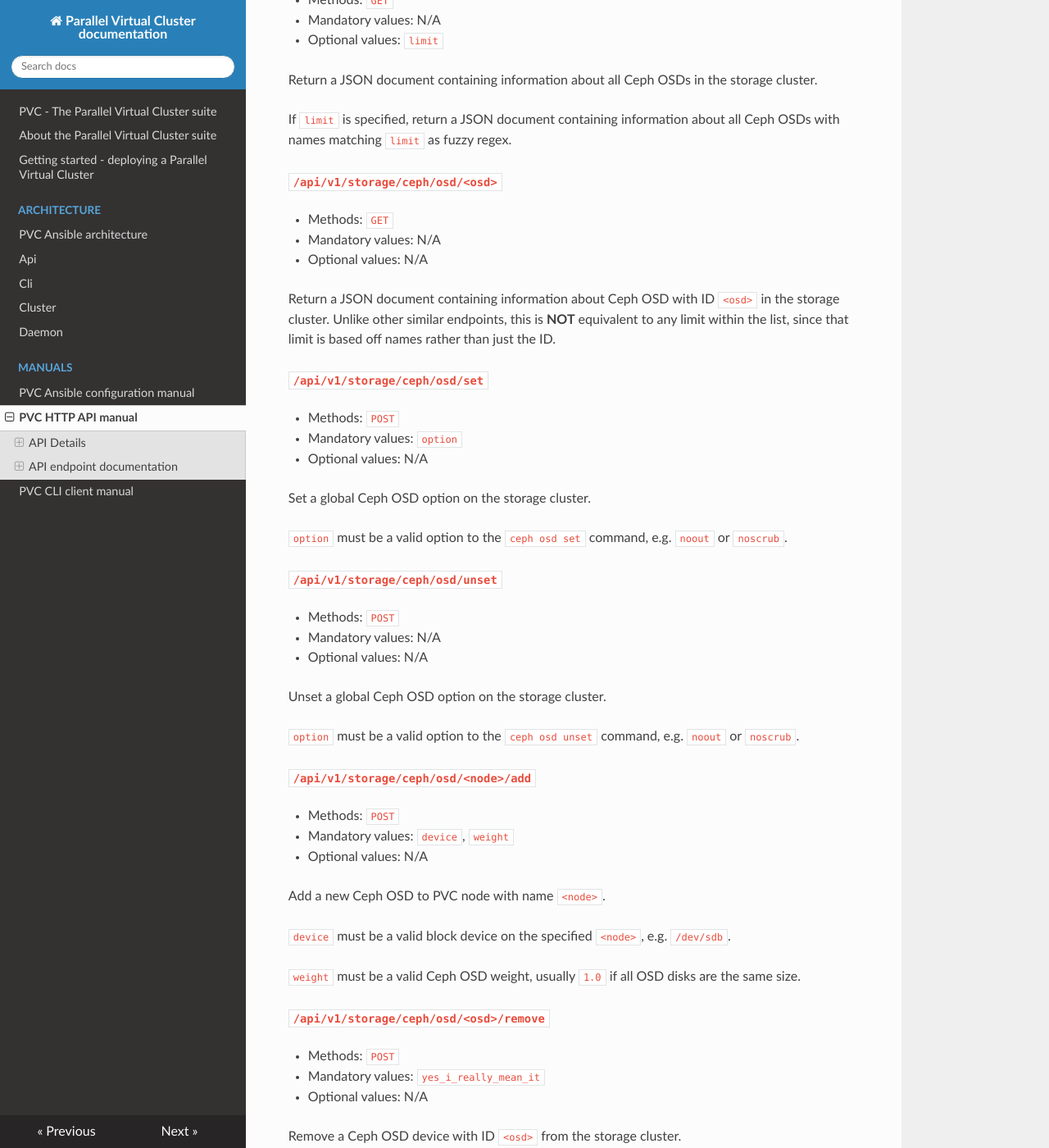
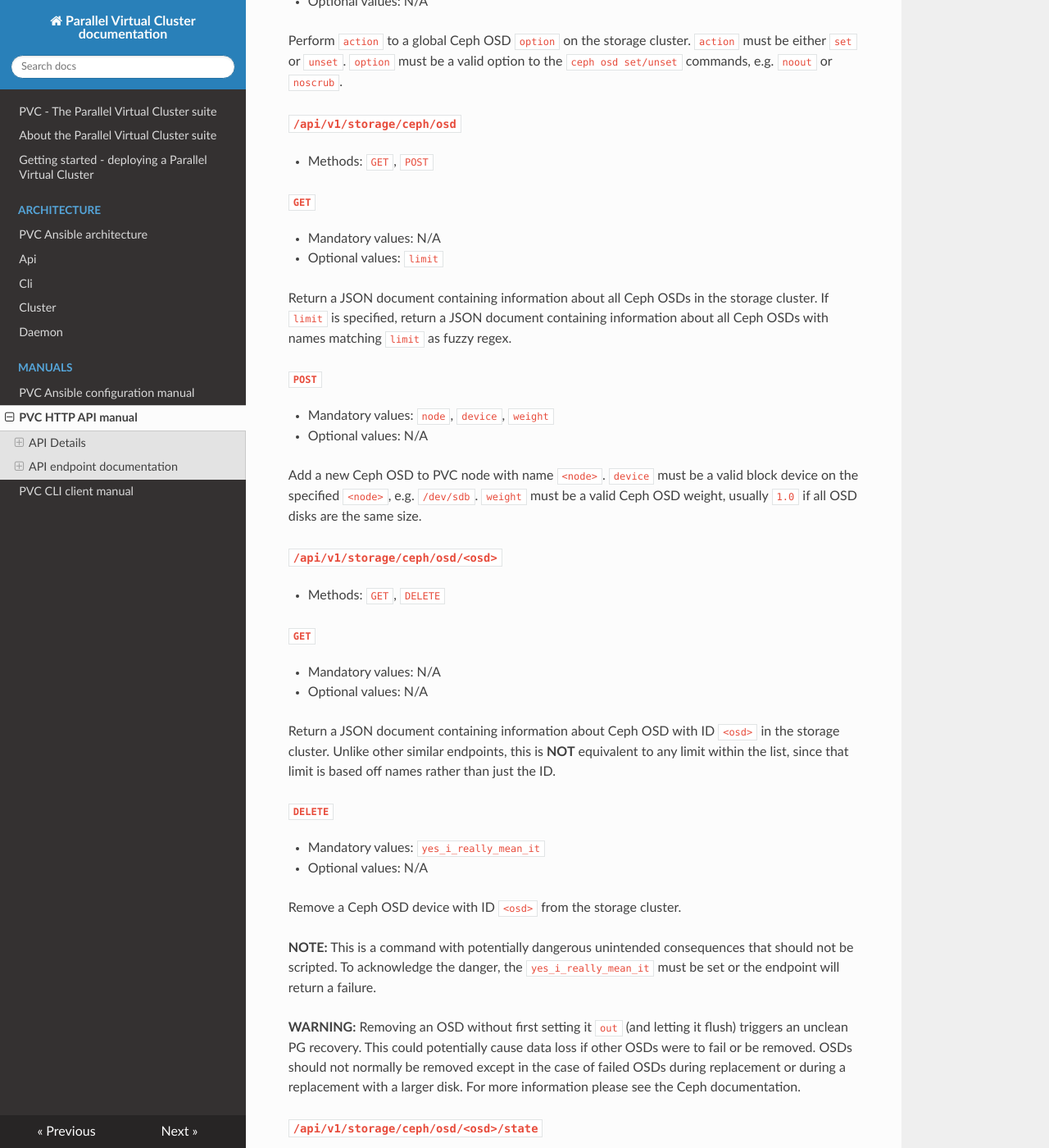
Before and after one commit to parallelvirtualcluster/pvc, an MkDocs documentation site: the page built from docs/manuals/api.md, in a window 1280 px wide and 1400 px high, scrolled down 13622 px. Shown: the whole window at 82% size. Built offline with MkDocs 1.6.1, drawn with Linux system fonts in a browser that asks for light colours; nearby versions of some CDN libraries; some of the changed text lies outside the part shown.

Commit message:
Update storage docs for RESTfulness

```diff
--- a/docs/manuals/api.md
+++ b/docs/manuals/api.md
@@ -384,9 +384,7 @@
  * Mandatory values: N/A
  * Optional values: N/A
 
-Return a JSON document containing information about the current Ceph cluster status.
-
-The JSON element `ceph_data` contains the raw output of a `ceph status` command.
+Return a JSON document containing information about the current Ceph cluster status. The JSON element `ceph_data` contains the raw output of a `ceph status` command.
 
 #### `/api/v1/storage/ceph/status`
  * Methods: `GET`
@@ -400,57 +398,40 @@
  * Mandatory values: N/A
  * Optional values: N/A
 
-Return a JSON document containing information about the current Ceph cluster utilization.
+Return a JSON document containing information about the current Ceph cluster utilization. The JSON element `ceph_data` contains the raw output of a `rados df` command.
 
-The JSON element `ceph_data` contains the raw output of a `rados df` command.
+#### `/api/v1/storage/ceph/cluster-option`
+ * Methods: `POST`
+ * Mandatory values: `action`, `option`
+ * Optional values: N/A
+
+Perform `action` to a global Ceph OSD `option` on the storage cluster. `action` must be either `set` or `unset`. `option` must be a valid option to the `ceph osd set/unset` commands, e.g. `noout` or `noscrub`.
 
 #### `/api/v1/storage/ceph/osd`
- * Methods: `GET`
+ * Methods: `GET`, `POST`
+
+###### `GET`
  * Mandatory values: N/A
  * Optional values: `limit`
 
-Return a JSON document containing information about all Ceph OSDs in the storage cluster.
+Return a JSON document containing information about all Ceph OSDs in the storage cluster. If `limit` is specified, return a JSON document containing information about all Ceph OSDs with names matching `limit` as fuzzy regex.
 
-If `limit` is specified, return a JSON document containing information about all Ceph OSDs with names matching `limit` as fuzzy regex.
+###### `POST`
+ * Mandatory values: `node`, `device`, `weight`
+ * Optional values: N/A
+
+Add a new Ceph OSD to PVC node with name `<node>`. `device` must be a valid block device on the specified `<node>`, e.g. `/dev/sdb`. `weight` must be a valid Ceph OSD weight, usually `1.0` if all OSD disks are the same size.
 
 #### `/api/v1/storage/ceph/osd/<osd>`
- * Methods: `GET`
+ * Methods: `GET`, `DELETE`
+
+###### `GET`
  * Mandatory values: N/A
  * Optional values: N/A
 
 Return a JSON document containing information about Ceph OSD with ID `<osd>` in the storage cluster. Unlike other similar endpoints, this is **NOT** equivalent to any limit within the list, since that limit is based off names rather than just the ID.
 
-#### `/api/v1/storage/ceph/osd/set`
- * Methods: `POST`
- * Mandatory values: `option`
- * Optional values: N/A
-
-Set a global Ceph OSD option on the storage cluster.
-
-`option` must be a valid option to the `ceph osd set` command, e.g. `noout` or `noscrub`.
-
-#### `/api/v1/storage/ceph/osd/unset`
- * Methods: `POST`
- * Mandatory values: N/A
- * Optional values: N/A
-
-Unset a global Ceph OSD option on the storage cluster.
-
-`option` must be a valid option to the `ceph osd unset` command, e.g. `noout` or `noscrub`.
-
-#### `/api/v1/storage/ceph/osd/<node>/add`
- * Methods: `POST`
- * Mandatory values: `device`, `weight`
- * Optional values: N/A
-
-Add a new Ceph OSD to PVC node with name `<node>`.
-
-`device` must be a valid block device on the specified `<node>`, e.g. `/dev/sdb`.
-
-`weight` must be a valid Ceph OSD weight, usually `1.0` if all OSD disks are the same size.
-
-#### `/api/v1/storage/ceph/osd/<osd>/remove`
- * Methods: `POST`
+###### `DELETE`
  * Mandatory values: `yes_i_really_mean_it`
  * Optional values: N/A
 
@@ -458,49 +439,48 @@
 
 **NOTE:** This is a command with potentially dangerous unintended consequences that should not be scripted. To acknowledge the danger, the `yes_i_really_mean_it` must be set or the endpoint will return a failure.
 
-**WARNING:** Removing an OSD without first setting it `out` (and letting it flush) triggers an unclean PG recovery. This could potentially cause data loss if other OSDs were to fail or be removed. OSDs should not normally be removed except in the case of failed OSDs during replacement or during a replacement with a larger disk.
+**WARNING:** Removing an OSD without first setting it `out` (and letting it flush) triggers an unclean PG recovery. This could potentially cause data loss if other OSDs were to fail or be removed. OSDs should not normally be removed except in the case of failed OSDs during replacement or during a replacement with a larger disk. For more information please see the Ceph documentation.
 
-#### `/api/v1/storage/ceph/osd/<osd>/in`
- * Methods: `POST`
+#### `/api/v1/storage/ceph/osd/<osd>/state`
+ * Methods: `GET`, `POST`
+
+###### `GET`
  * Mandatory values: N/A
  * Optional values: N/A
 
-Set in (active) a Ceph OSD device with ID `<osd>` in the storage cluster.
+Return the state state of OSD `<osd>`.
 
-#### `/api/v1/storage/ceph/osd/<osd>/out`
- * Methods: `POST`
- * Mandatory values: N/A
+###### `POST`
+ * Mandatory values: `state`
  * Optional values: N/A
 
-Set out (inactive) a Ceph OSD device with ID `<osd>` in the storage cluster.
+Set a Ceph OSD device with ID `<osd>` to `state`. `state` must be either `in` or `out`.
 
 #### `/api/v1/storage/ceph/pool`
- * Methods: `GET`
+ * Methods: `GET`, `POST`
+
+###### `GET`
  * Mandatory values: N/A
  * Optional values: `limit`
 
-Return a JSON document containing information about all Ceph RBD pools in the storage cluster.
+Return a JSON document containing information about all Ceph RBD pools in the storage cluster. If `limit` is specified, return a JSON document containing information about all Ceph RBD pools with names matching `limit` as fuzzy regex.
 
-If `limit` is specified, return a JSON document containing information about all Ceph RBD pools with names matching `limit` as fuzzy regex.
+###### `POST`
+ * Mandatory values: `pool`, `pgs`
+ * Optional values: N/A
+
+Add a new Ceph RBD pool with name `<pool>` to the storage cluster. `pgs` must be a valid number of Placement Groups for the pool, taking into account the number of OSDs and the replication of the pool (`copies=3`). `256` is a safe and sane number of PGs for 3 nodes and 2 disks per node. This value can be grown later via `ceph` commands as required.
 
 #### `/api/v1/storage/ceph/pool/<pool>`
- * Methods: `GET`
+ * Methods: `GET`, `DELETE`
+
+###### `GET`
  * Mandatory values: N/A
  * Optional values: N/A
 
 Return a JSON document containing information about Ceph RBD pool with name `<pool>`. The output is identical to `/api/v1/storage/ceph/pool?limit=<pool>` without fuzzy regex matching.
 
-#### `/api/v1/storage/ceph/pool/<pool>/add`
- * Methods: `POST`
- * Mandatory values: `pgs`
- * Optional values: N/A
-
-Add a new Ceph RBD pool with name `<pool>` to the storage cluster.
-
-`pgs` must be a valid number of Placement Groups for the pool, taking into account the number of OSDs and the replication of the pool (`copies=3`). `256` is a safe number for 3 nodes and 2 disks per node. This value can be grown later via `ceph` commands as required.
-
-#### `/api/v1/storage/ceph/pool/<pool>/remove`
- * Methods: `POST`
+###### `DELETE`
  * Mandatory values: `yes_i_really_mean_it`
  * Optional values: N/A
 
@@ -511,71 +491,63 @@
 **WARNING:** Removing an RBD pool will delete all data on that pool, including all Ceph RBD volumes on the pool. Do not run this command lightly and without ensuring the pool is safely removable first.
 
 #### `/api/v1/storage/ceph/volume`
- * Methods: `GET`
+ * Methods: `GET`, `POST`
+
+###### `GET`
  * Mandatory values: N/A
  * Optional values: `pool`, `limit`
 
-Return a JSON document containing information about all Ceph RBD volumes in the storage cluster.
+Return a JSON document containing information about all Ceph RBD volumes in the storage cluster. If `pool` is specified, return a JSON document containing information about all Ceph RBD volumes in Ceph RBD pool with name `pool`. If `limit` is specified, return a JSON document containing information about all Ceph RBD volumes with names matching `limit` as fuzzy regex.
 
-If `pool` is specified, return a JSON document containing information about all Ceph RBD volumes in Ceph RBD pool with name `pool`.
+###### `POST`
+ * Mandatory values: `pool`, `size`
+ * Optional values: N/A
 
-If `limit` is specified, return a JSON document containing information about all Ceph RBD volumes with names matching `limit` as fuzzy regex.
+Add a new Ceph RBD volume with name `<volume>` to Ceph RBD pool with name `<pool>`. `size` must be a valid size, in bytes or a single-character metric prefix of bytes, e.g. `1073741824` (1GB), `4096M`, or `20G`.
 
 #### `/api/v1/storage/ceph/volume/<pool>/<volume>`
- * Methods: `GET`
+ * Methods: `GET`, `DELETE`
+
+###### `GET`
  * Mandatory values: N/A
  * Optional values: N/A
 
 Return a JSON document containing information about Ceph RBD volume with name `<volume>` in Ceph RBD pool with name `<pool>`. The output is identical to `/api/v1/storage/ceph/volume?pool=<pool>&limit=<volume>` without fuzzy regex matching.
 
-#### `/api/v1/storage/ceph/volume/<pool>/<volume>/add`
- * Methods: `POST`
- * Mandatory values: `size`
- * Optional values: N/A
-
-Add a new Ceph RBD volume with name `<volume>` to Ceph RBD pool with name `<pool>`.
-
-`size` must be a valid size, in bytes or a single-character metric prefix of bytes, e.g. `1073741824` (1GB), `4096M`, or `2G`.
-
-#### `/api/v1/storage/ceph/volume/<pool>/<volume>/remove`
- * Methods: `POST`
+###### `DELETE`
  * Mandatory values: N/A
  * Optional values: N/A
 
 Remove a Ceph RBD volume with name `<volume>` from Ceph RBD pool `<pool>`.
 
 #### `/api/v1/storage/ceph/volume/snapshot`
- * Methods: `GET`
+ * Methods: `GET`, `POST`
+
+###### `GET`
  * Mandatory values: N/A
  * Optional values: `pool`, `volume`, `limit`
 
-Return a JSON document containing information about all Ceph RBD volume snapshots in the storage cluster.
-
-If `pool` is specified, return a JSON document containing information about all Ceph RBD volume snapshots in Ceph RBD pool with name `pool`.
-
-If `volume` is specified, return a JSON document containing information about all Ceph RBD volume snapshots of Ceph RBD volume with name `volume`.
-
-If `limit` is specified, return a JSON document containing information about all Ceph RBD volume snapshots with names matching `limit` as fuzzy regex.
+Return a JSON document containing information about all Ceph RBD volume snapshots in the storage cluster. If `pool` is specified, return a JSON document containing information about all Ceph RBD volume snapshots in Ceph RBD pool with name `pool`. If `volume` is specified, return a JSON document containing information about all Ceph RBD volume snapshots of Ceph RBD volume with name `volume`. If `limit` is specified, return a JSON document containing information about all Ceph RBD volume snapshots with names matching `limit` as fuzzy regex.
 
 The various limit options can be combined freely, e.g. one can specify a `volume` without `pool`, which would match all snapshots of the named volume(s) regardless of pool, or a `pool` and `limit` without a `volume`, which would match all named snapshots on any volume in `pool`.
 
+###### `POST`
+ * Mandatory values: `snapshot`, `pool`, `volume`
+ * Optional values: N/A
+
+Add a new Ceph RBD volume snapshot with name `<snapshot>` of Ceph RBD volume with name `<volume>` on Ceph RBD pool with name `<pool>`.
+
 #### `/api/v1/storage/ceph/volume/snapshot/<pool>/<volume>/<snapshot>`
- * Methods: `GET`
+ * Methods: `GET`, `DELETE`
+
+###### `GET`
  * Mandatory values: N/A
  * Optional values: N/A
 
 Return a JSON document containing information about Ceph RBD volume snapshot with name `<snapshot>` of Ceph RBD volume with name `<volume>` in Ceph RBD pool with name `<pool>`. The output is identical to `/api/v1/storage/ceph/volume?pool=<pool>&volume=<volume>&limit=<snapshot>` without fuzzy regex matching.
 
-#### `/api/v1/storage/ceph/volume/snapshot/<pool>/<volume>/<snapshot>/add`
- * Methods: `POST`
+###### `DELETE`
  * Mandatory values: N/A
  * Optional values: N/A
 
-Add a new Ceph RBD volume snapshot with name `<volume>` of Ceph RBD volume with name `<volume>` on Ceph RBD pool with name `<pool>`.
-
-#### `/api/v1/storage/ceph/volume/snapshot/<pool>/<volume>/<snapshot>/remove`
- * Methods: `POST`
- * Mandatory values: N/A
- * Optional values: N/A
-
-Remove a Ceph RBD volume snapshot with name `<volume>` of Ceph RBD volume with name `<volume>` on Ceph RBD pool with name `<pool>`.
+Remove a Ceph RBD volume snapshot with name `<snapshot>` of Ceph RBD volume with name `<volume>` on Ceph RBD pool with name `<pool>`.
```
